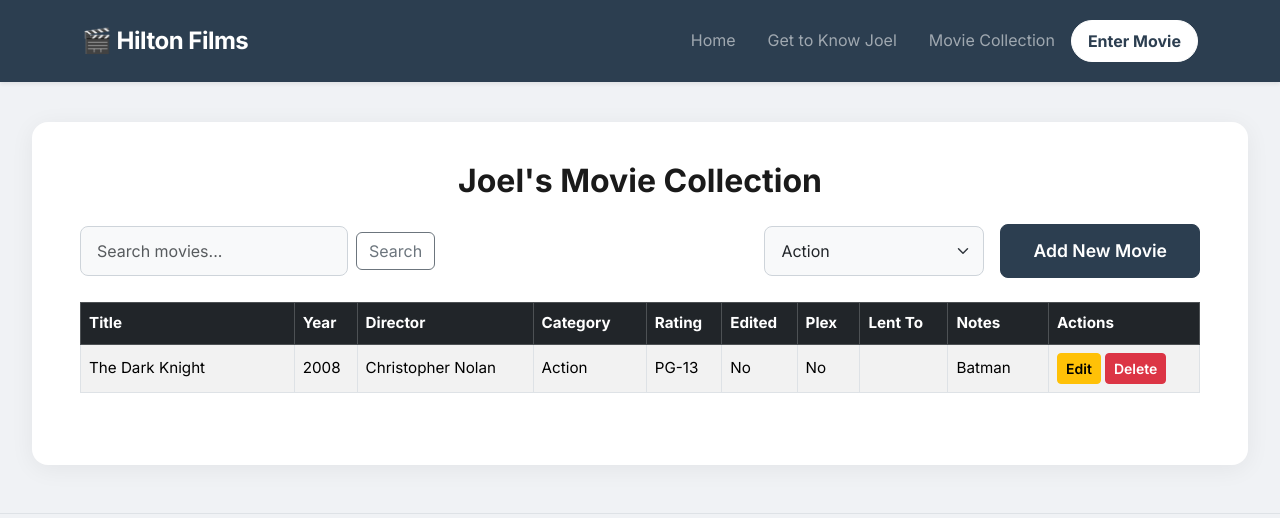
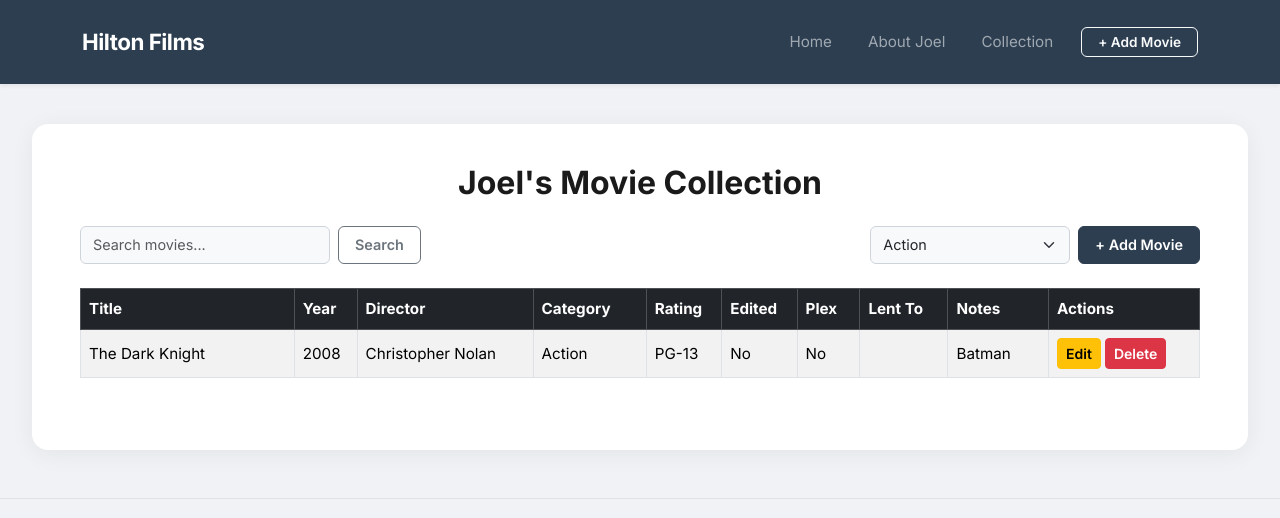
Before and after one commit to BlakeBaird2/Mission06_Baird, an ASP.NET Core app: page /Home/MovieList?categoryId=1 in a window 1280 px wide. Shown: the top 518 px of the page. Run offline with ASP.NET Core 8, Linux system fonts and the light colour scheme; data comes from the database, SQL or seed files in the repository.

Commit message:
Clean up navbar and standardize toolbar button heights
Navbar: simplified links, shorter labels, outline CTA button, subtle hover
states. Toolbar: unified .toolbar-btn and .toolbar-control classes so search
input, buttons, dropdown, and Add Movie are all the same height.

https://claude.ai/code/session_01UZtMST1Avzdn8aMQdReH8q

```diff
--- a/Views/Home/MovieList.cshtml
+++ b/Views/Home/MovieList.cshtml
@@ -15,22 +15,22 @@
             {
                 <input type="hidden" name="categoryId" value="@ViewBag.SelectedCategory" />
             }
-            <input type="text" name="searchString" value="@ViewBag.SearchString" class="form-control" placeholder="Search movies..." style="min-width: 250px;" />
-            <button type="submit" class="btn btn-outline-secondary">Search</button>
+            <input type="text" name="searchString" value="@ViewBag.SearchString" class="form-control toolbar-control" placeholder="Search movies..." style="min-width: 250px;" />
+            <button type="submit" class="btn btn-outline-secondary toolbar-btn">Search</button>
             @if (!string.IsNullOrEmpty(ViewBag.SearchString as string))
             {
-                <a asp-action="MovieList" asp-route-categoryId="@ViewBag.SelectedCategory" class="btn btn-outline-danger btn-sm">Clear</a>
+                <a asp-action="MovieList" asp-route-categoryId="@ViewBag.SelectedCategory" class="btn btn-outline-danger toolbar-btn">Clear</a>
             }
         </form>
 
         @* Buttons and filter — right side *@
-        <div class="d-flex align-items-center gap-3">
+        <div class="d-flex align-items-center gap-2">
             <form asp-action="MovieList" method="get" style="max-width: none; margin: 0;">
                 @if (!string.IsNullOrEmpty(ViewBag.SearchString as string))
                 {
                     <input type="hidden" name="searchString" value="@ViewBag.SearchString" />
                 }
-                <select name="categoryId" id="categoryId" class="form-select" style="min-width: 220px;" onchange="this.form.submit()">
+                <select name="categoryId" id="categoryId" class="form-select toolbar-control" style="min-width: 200px;" onchange="this.form.submit()">
                     <option value="">All Categories</option>
                     @foreach (var cat in ViewBag.Categories)
                     {
@@ -42,7 +42,7 @@
                 </select>
             </form>
 
-            <a asp-action="EnterMovie" class="btn btn-primary text-nowrap">Add New Movie</a>
+            <a asp-action="EnterMovie" class="btn btn-primary toolbar-btn text-nowrap">+ Add Movie</a>
         </div>
     </div>
 
--- a/Views/Shared/_Layout.cshtml
+++ b/Views/Shared/_Layout.cshtml
@@ -10,26 +10,26 @@
 </head>
 <body>
     <header>
-        <nav class="navbar navbar-expand-lg navbar-dark bg-primary shadow-sm">
+        <nav class="navbar navbar-expand-lg navbar-dark shadow-sm" style="background-color: #2c3e50;">
             <div class="container">
-                <a class="navbar-brand fw-bold" asp-controller="Home" asp-action="Index">🎬 Hilton Films</a>
+                <a class="navbar-brand fw-bold" asp-controller="Home" asp-action="Index">Hilton Films</a>
                 <button class="navbar-toggler" type="button" data-bs-toggle="collapse" data-bs-target=".navbar-collapse" aria-controls="navbarSupportedContent"
                         aria-expanded="false" aria-label="Toggle navigation">
                     <span class="navbar-toggler-icon"></span>
                 </button>
                 <div class="collapse navbar-collapse justify-content-end">
-                    <ul class="navbar-nav">
+                    <ul class="navbar-nav align-items-center gap-1">
                         <li class="nav-item">
-                            <a class="nav-link" asp-controller="Home" asp-action="Index">Home</a>
+                            <a class="nav-link px-3" asp-controller="Home" asp-action="Index">Home</a>
                         </li>
                         <li class="nav-item">
-                            <a class="nav-link" asp-controller="Home" asp-action="GetToKnowJoel">Get to Know Joel</a>
+                            <a class="nav-link px-3" asp-controller="Home" asp-action="GetToKnowJoel">About Joel</a>
                         </li>
                         <li class="nav-item">
-                            <a class="nav-link" asp-controller="Home" asp-action="MovieList">Movie Collection</a>
+                            <a class="nav-link px-3" asp-controller="Home" asp-action="MovieList">Collection</a>
                         </li>
-                        <li class="nav-item">
-                            <a class="nav-link btn btn-light text-primary ms-2 px-3 rounded-pill" asp-controller="Home" asp-action="EnterMovie">Enter Movie</a>
+                        <li class="nav-item ms-2">
+                            <a class="btn btn-outline-light btn-sm px-3 py-1" asp-controller="Home" asp-action="EnterMovie">+ Add Movie</a>
                         </li>
                     </ul>
                 </div>
--- a/wwwroot/css/site.css
+++ b/wwwroot/css/site.css
@@ -24,37 +24,39 @@ body {
 }
 
 /* --- NAVIGATION BAR --- */
-.bg-primary {
-    background-color: #2c3e50 !important;
+.navbar {
+    padding: 0.6rem 0;
 }
 
 .navbar-brand {
-    font-size: 1.5rem;
+    font-size: 1.4rem;
     letter-spacing: -0.5px;
 }
 
-.nav-link {
+.navbar-nav .nav-link {
     font-weight: 500;
-    margin-left: 1rem;
-    transition: color 0.2s;
+    font-size: 0.95rem;
+    transition: color 0.2s, background-color 0.2s;
+    border-radius: 6px;
 }
 
-    .nav-link:hover {
+    .navbar-nav .nav-link:hover {
         color: #ffd700 !important;
+        background-color: rgba(255, 255, 255, 0.08);
     }
 
-    .nav-link.btn-light {
-        background-color: #ffffff !important;
+.navbar-nav .btn-outline-light {
+    font-weight: 600;
+    font-size: 0.85rem;
+    border-radius: 6px;
+    transition: all 0.2s ease;
+}
+
+    .navbar-nav .btn-outline-light:hover {
+        background-color: #ffd700;
+        border-color: #ffd700;
         color: #2c3e50 !important;
-        font-weight: 700;
-        border: 1px solid #ffffff;
     }
-
-        .nav-link.btn-light:hover {
-            background-color: #ffd700 !important;
-            color: #2c3e50 !important;
-            border-color: #ffd700;
-        }
 
 /* --- TYPOGRAPHY --- */
 h1, h2, h3 {
@@ -151,6 +153,21 @@ form .btn-primary[type="submit"] {
     font-weight: 600;
 }
 
+/* --- TOOLBAR (MovieList search/filter bar) --- */
+.toolbar-btn {
+    padding: 0.45rem 1rem;
+    font-size: 0.9rem;
+    font-weight: 600;
+    border-radius: 6px;
+    white-space: nowrap;
+}
+
+.toolbar-control {
+    padding: 0.45rem 0.75rem;
+    font-size: 0.9rem;
+    border-radius: 6px;
+}
+
 /* --- TABLE STYLING --- */
 .table {
     font-size: 0.95rem;
```
